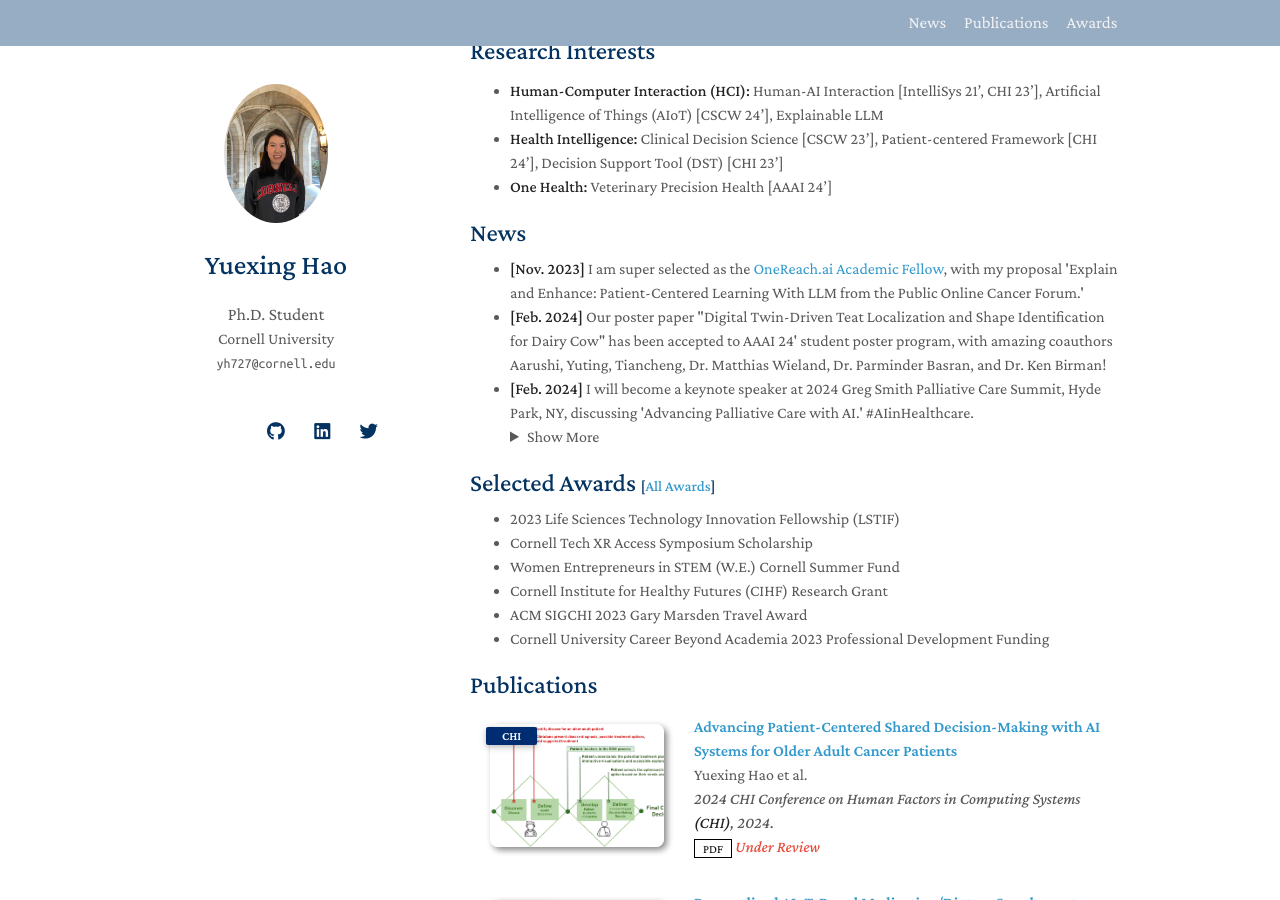
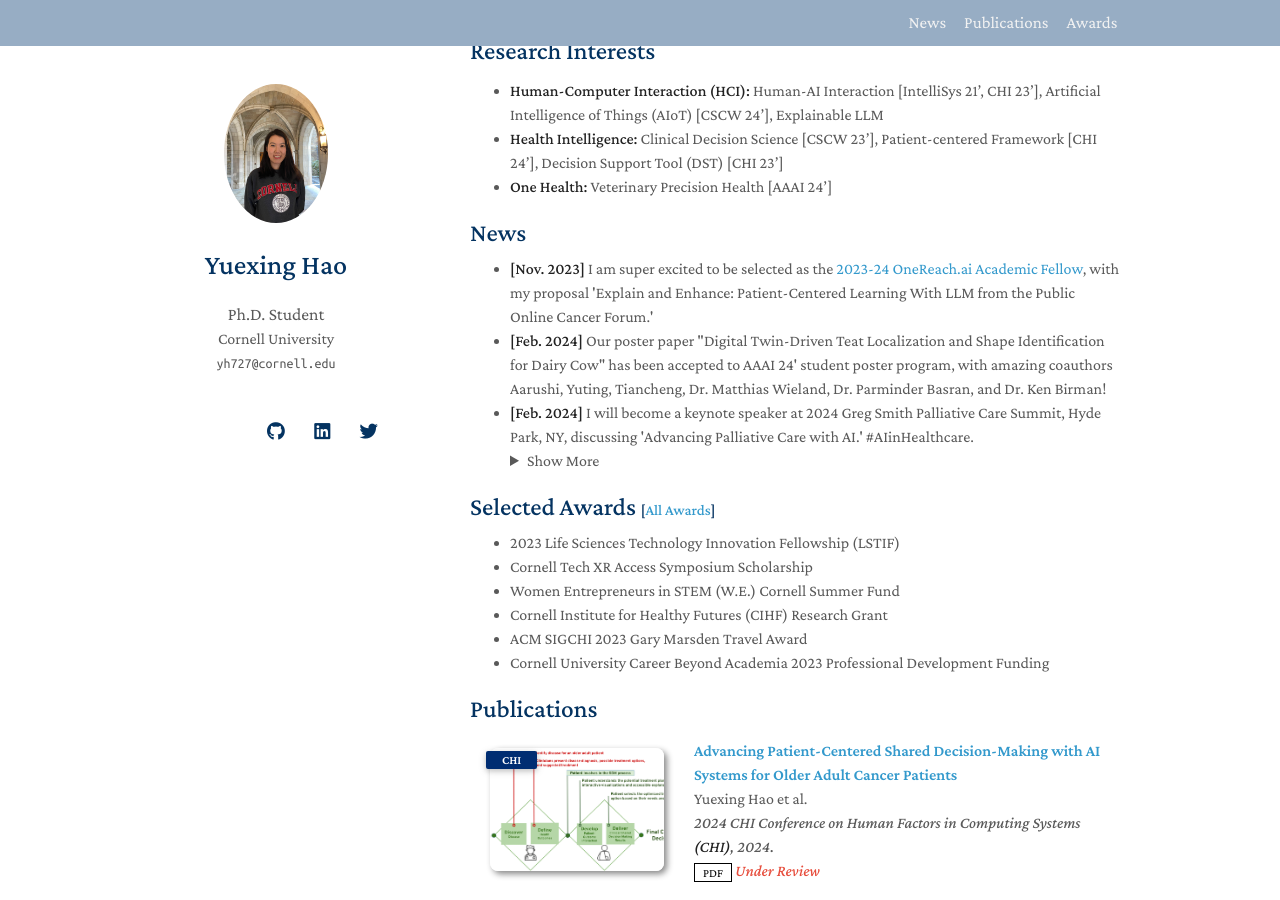
Before and after one commit to YuexingHao/Yuexing-Hao, a Jekyll site: the page built from index.md, in a window 1280 px wide and 900 px high, scrolled down 344 px. Built offline with Jekyll 4.4.1, drawn with Linux system fonts in a browser that asks for light colours; nearby versions of some CDN libraries; a style sheet for code colours, icons or effects is not loaded; our own code applies the rules of GitHub Pages for plain Markdown files; grey boxes are pictures that could not be loaded.

Commit message:
Update news.md

```diff
--- a/_includes/news.md
+++ b/_includes/news.md
@@ -1,7 +1,7 @@
 <h2 id="news" style="margin: 20px 0px 10px;">News</h2>
 
 <ul>
-<li><strong>[Nov. 2023]</strong> I am super selected as the <a href="https://onereach.ai/academic-fellowship/"> OneReach.ai Academic Fellow</a>, with my proposal 'Explain and Enhance: Patient-Centered Learning With LLM from the Public Online Cancer Forum.' </li>
+<li><strong>[Nov. 2023]</strong> I am super excited to be selected as the <a href="https://onereach.ai/academic-fellowship/">2023-24 OneReach.ai Academic Fellow</a>, with my proposal 'Explain and Enhance: Patient-Centered Learning With LLM from the Public Online Cancer Forum.' </li>
 <li><strong>[Feb. 2024]</strong> Our poster paper "Digital Twin-Driven Teat Localization and Shape Identification for Dairy Cow" has been accepted to AAAI 24' student poster program, with amazing coauthors Aarushi, Yuting, Tiancheng, Dr. Matthias Wieland, Dr. Parminder Basran, and Dr. Ken Birman!</li>
 <li><strong>[Feb. 2024]</strong> I will become a keynote speaker at 2024 Greg Smith Palliative Care Summit, Hyde Park, NY, discussing 'Advancing Palliative Care with AI.' #AIinHealthcare.</li>
 
```
